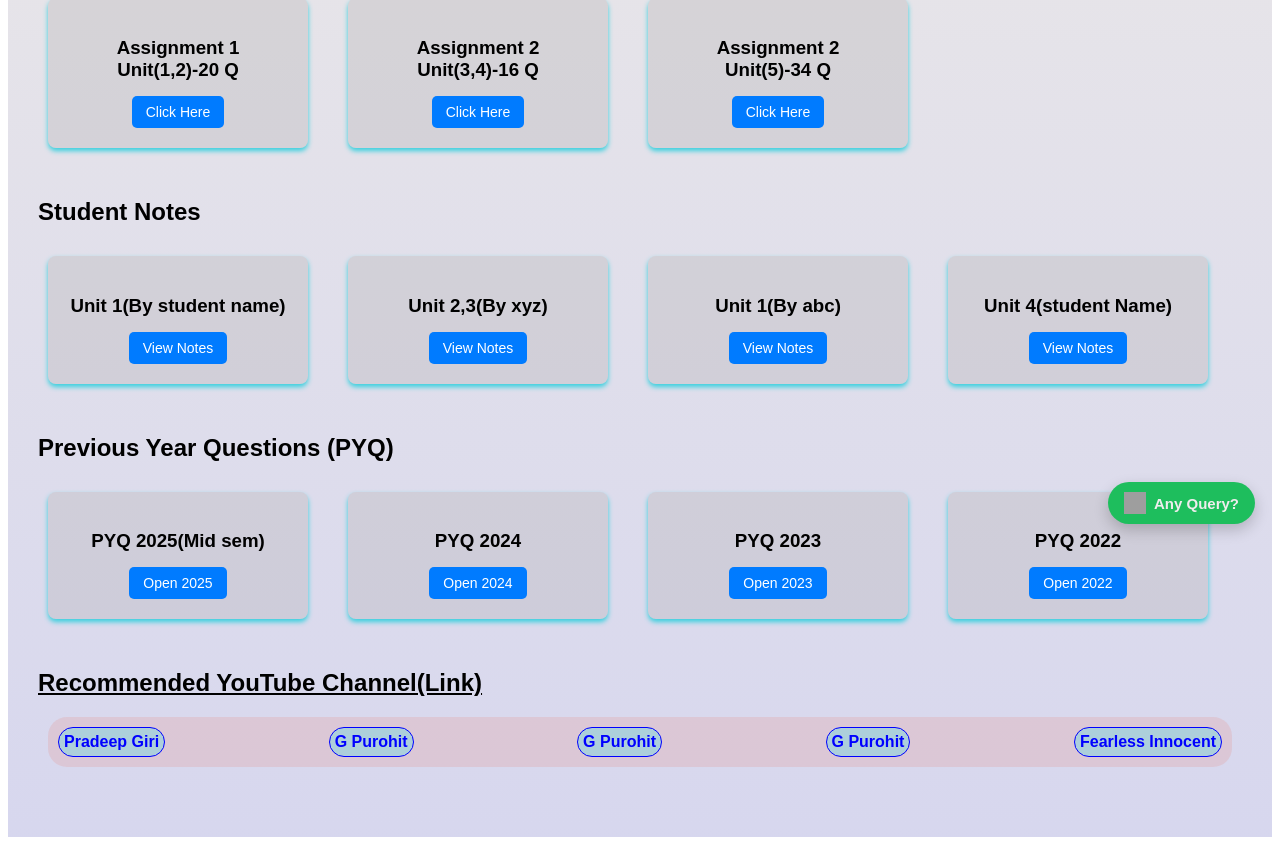
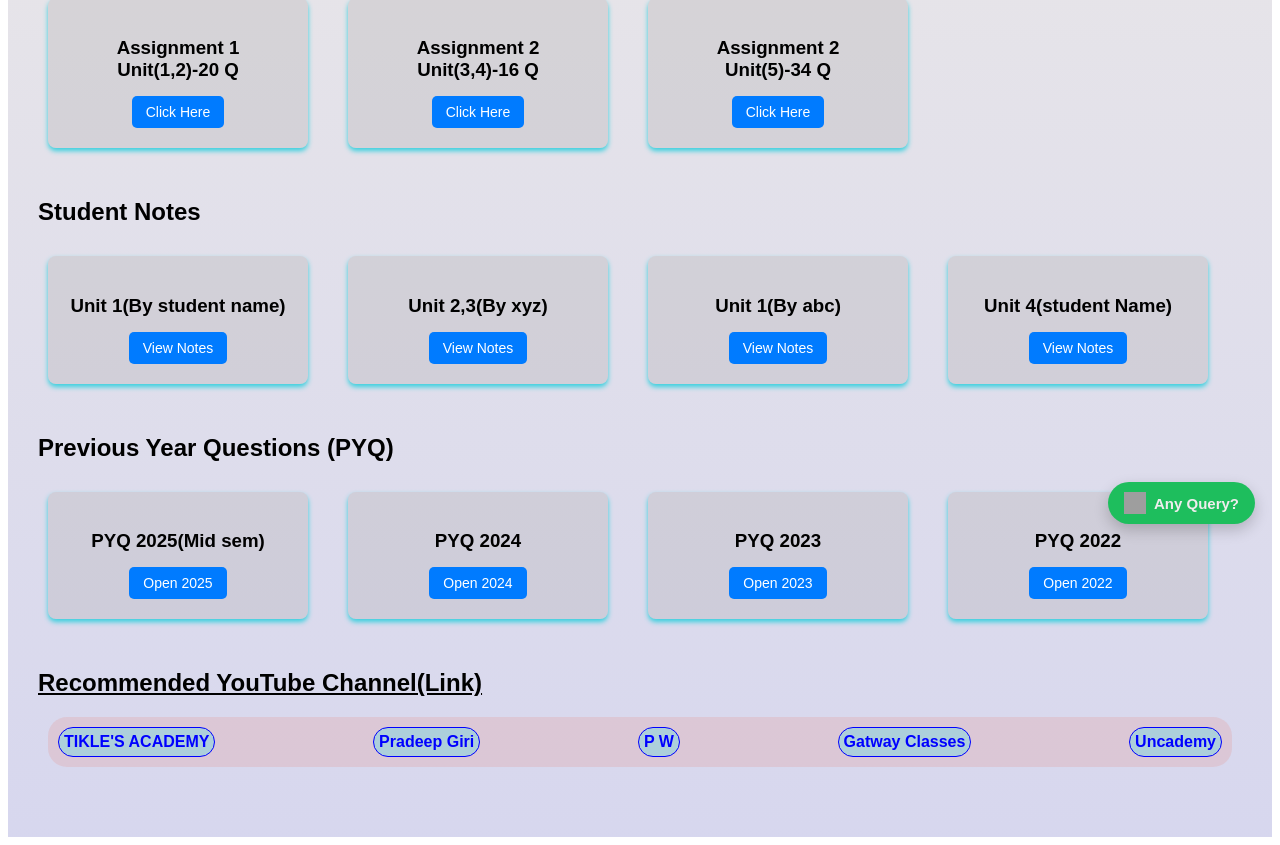
Before and after one commit to Shashi-Shekhar-1/End_Sem, a React (Vite) app: page /Mechanics in a window 1280 px wide. Shown: the part 251-1096 px from the top of the page. Built offline with nearby package versions, Linux system fonts and the light colour scheme; grey boxes are pictures that could not be loaded.

Commit message:
student name updated

```diff
--- a/src/Subject/Edcg.jsx
+++ b/src/Subject/Edcg.jsx
@@ -112,7 +112,7 @@ applications to draw 3D views using CAD software
         <div className="horizontal-container">
 
         <div className="file-box">
-          <h3>Unit 1(student Name)</h3>
+          <h3>Unit 1(Nitish kumar)</h3>
           <a
             href="PASTE_PDF_LINK_HERE"
             target="_blank"
--- a/src/Subject/Mechanics.jsx
+++ b/src/Subject/Mechanics.jsx
@@ -219,48 +219,48 @@ central impact
 
         <div className="youtube-box">
           <a
-            href="https://youtube.com"
+            href="https://youtube.com/playlist?list=PLDN15nk5uLiAyM7MbRBF1eIFC8y5vMRxI&si=PeMZjm1f0ox5FI5E"
             target="_blank"
             rel="noopener noreferrer"
             className="youtube-link"
           >
-            Pradeep Giri <br/>
+            TIKLE'S ACADEMY <br/>
 
           </a>
           <a
-            href="https://youtube.com"
+            href="https://youtube.com/playlist?list=PLT3bOBUU3L9hADhGPsZjSddwAC3BvJDnl&si=nm86THm_NOJ4TafJ"
             target="_blank"
             rel="noopener noreferrer"
             className="youtube-link"
           >
-            G Purohit
+            Pradeep Giri
           </a>
 
           <a
-            href="https://youtube.com"
+            href="https://youtube.com/playlist?list=PLjtQ3BMex7huPZ48zpcyxqvCjEqz6EKru&si=8I-HQbFSx0h9LY8n"
             target="_blank"
             rel="noopener noreferrer"
             className="youtube-link"
           >
-            G Purohit
+            P W
           </a>
 
 
           <a
-            href="https://youtube.com"
+            href="https://youtu.be/axCslafAj3s?si=eKHSvB-DN6yTbSqV"
             target="_blank"
             rel="noopener noreferrer"
             className="youtube-link"
           >
-            G Purohit
+            Gatway Classes
           </a>
           <a
-            href="https://youtube.com"
+            href="https://www.youtube.com/live/WSctd-KdTIk?si=sucypq6Gh5814miX"
             target="_blank"
             rel="noopener noreferrer"
             className="youtube-link"
           >
-            Fearless Innocent
+            Uncademy
           </a>
         </div>
       </div>
```
